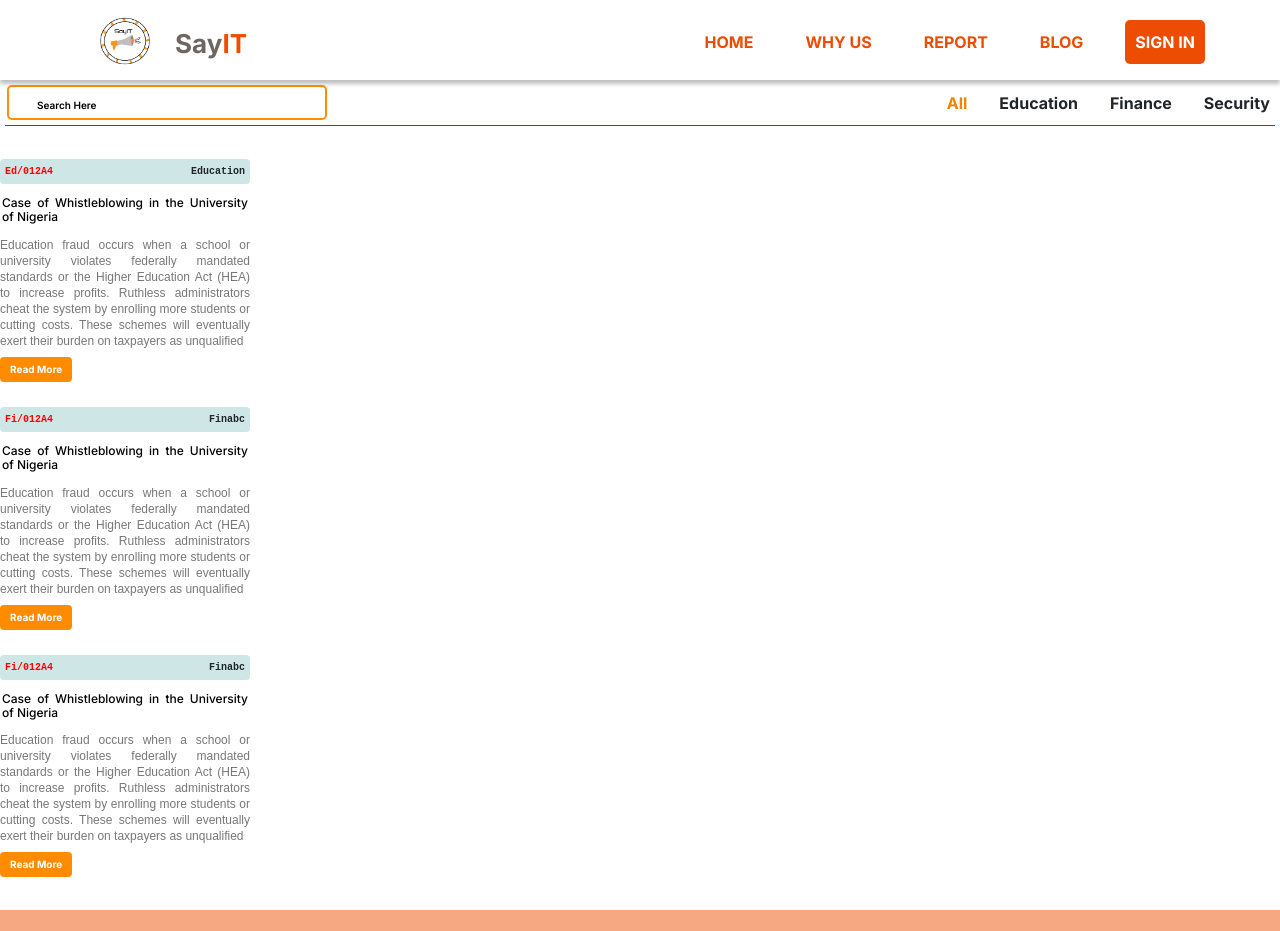
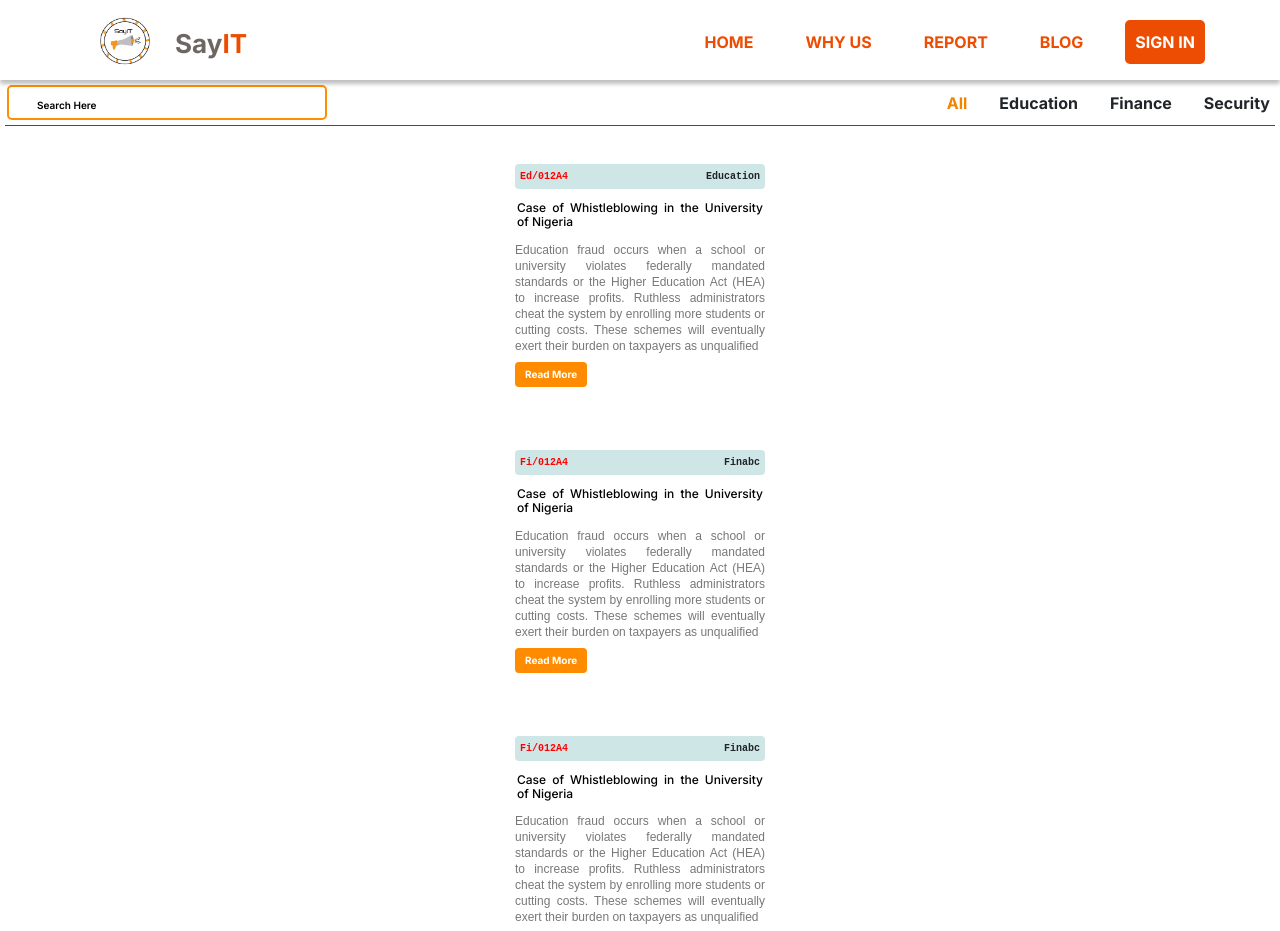
Before and after one commit to godswilludoh/SayIT-React, a React (Create React App) app: page /blog in a window 1280 px wide. Shown: the top 931 px of the page. Built offline with nearby package versions, Linux system fonts and the light colour scheme.

Commit message:
made corrections to the way affilation data will be received in the backend

```diff
--- a/src/pages/blog/Blogsearch.js
+++ b/src/pages/blog/Blogsearch.js
@@ -17,9 +17,8 @@ export const Blogsearch = () => {
 					<SearchBlog type='text' id='search' placeholder='Search Here' />
 				</header>
 			</div>
-			<section id='blog_grid-container'>
-				<BlogCard />
-			</section>
+
+			<BlogCard />
 		</>
 	);
 };
--- a/src/pages/users/userdashboardPages/makereport/UserFormik.js
+++ b/src/pages/users/userdashboardPages/makereport/UserFormik.js
@@ -83,7 +83,7 @@ const UserFormik = () => {
 
 					reportee: Yup.string().required('Required'),
 
-					affiliation: Yup.boolean().required('Required'),
+					affiliation: Yup.string().required('Required'),
 
 					title: Yup.string()
 						.max(30, 'Must be 30 characters or less')
@@ -102,9 +102,10 @@ const UserFormik = () => {
 						.required('Required'),
 				})}
 				onSubmit={async (values, { setSubmitting }) => {
-					const { title, organization, affiliation, description } = values;
-					if (affiliation.value === 'yes') {
+					let { title, organization, affiliation, description } = values;
+					if (affiliation.values === 'yes') {
 						affiliation = true;
+						console.log(affiliation);
 					} else {
 						affiliation = false;
 					}
--- a/src/utility/BlogCard.js
+++ b/src/utility/BlogCard.js
@@ -26,11 +26,20 @@ export const BlogCard = () => {
 			description:
 				'Education fraud occurs when a school or university violates federally mandated standards or the Higher Education Act (HEA) to increase profits. Ruthless administrators cheat the system by enrolling more students or cutting costs. These schemes will eventually exert their burden on taxpayers as unqualified',
 		},
+		{
+			id: 4,
+			sectorId: 'Fi/012A4',
+			sector: 'Finabc',
+			title: 'Case of Whistleblowing in the University of Nigeria',
+			description:
+				'Education fraud occurs when a school or university violates federally mandated standards or the Higher Education Act (HEA) to increase profits. Ruthless administrators cheat the system by enrolling more students or cutting costs. These schemes will eventually exert their burden on taxpayers as unqualified',
+		},
 	]);
 
 	return (
 		<main>
 			{cards.map((card) => (
+				<section id='blog_grid-container'>
 					<div class='blog_box-wrapper' key={card.id}>
 						<div class='blog_description-label'>
 							<span class='blog_code'>{card.sectorId}</span>
@@ -42,6 +51,7 @@ export const BlogCard = () => {
 							<a href='./read-more.html'>Read More</a>
 						</button>
 					</div>
+				</section>
 			))}
 		</main>
 	);
```
Lines whose indentation alone changed are shown as unchanged.
